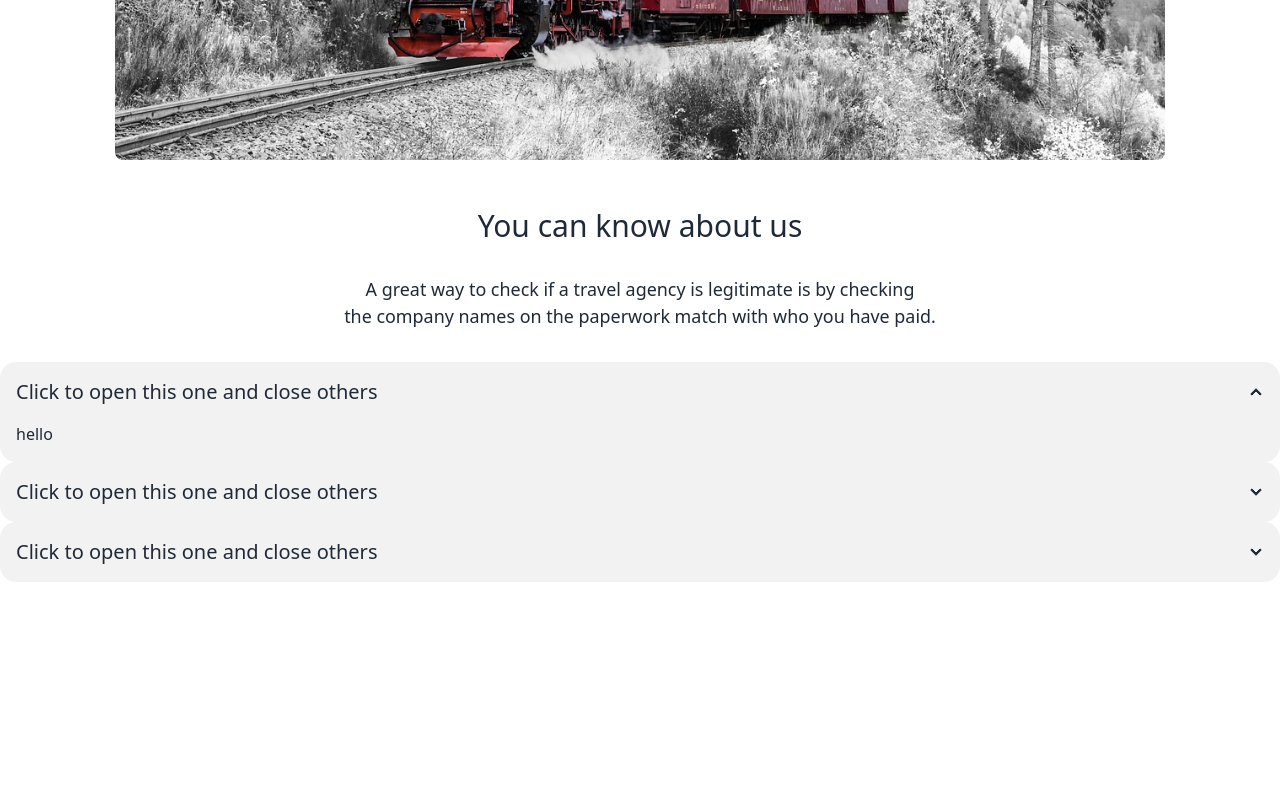
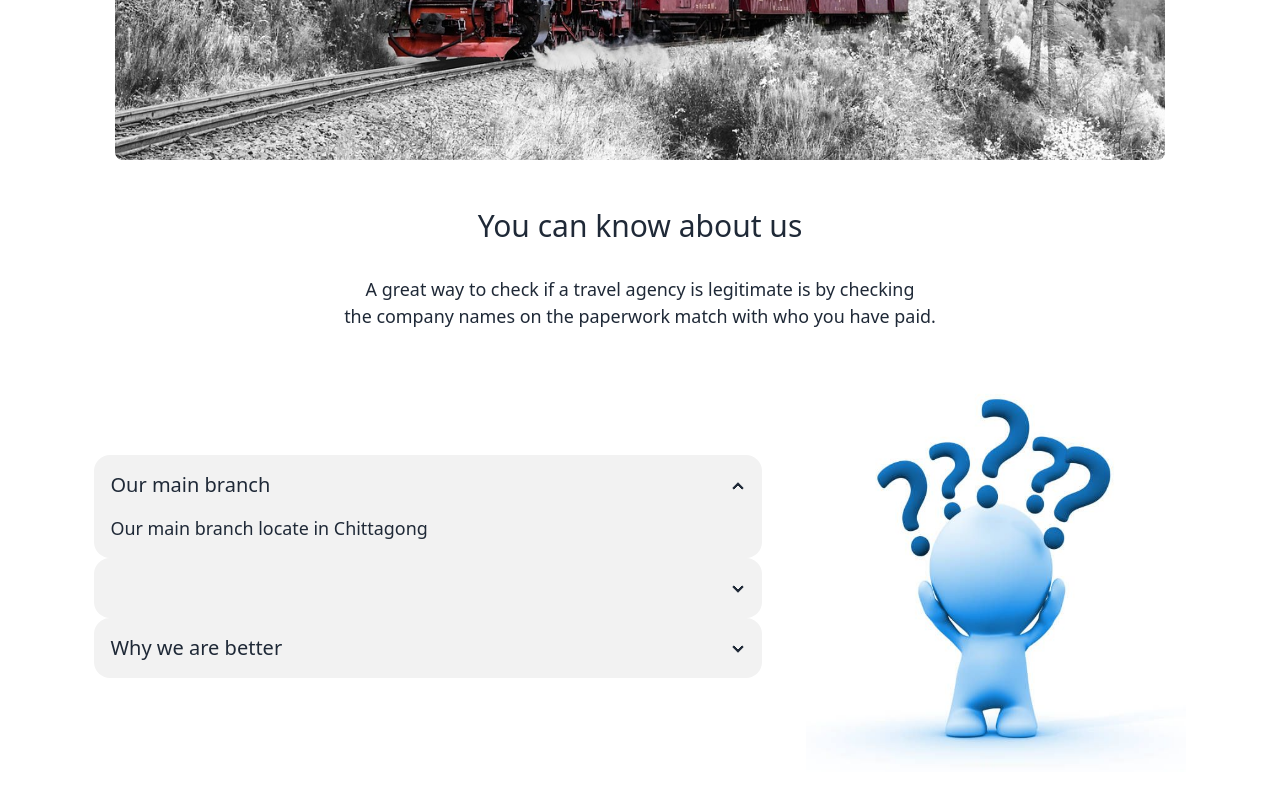
Before and after one commit to robs360/summer-travell, a plain HTML site: page index.html in a window 1280 px wide. Shown: the part 652-1452 px from the top of the page. Before the commit the page ends 1282 px from the top, so only its background shows below. Drawn offline with nearby package versions, Linux system fonts and the light colour scheme.

Commit message:
git done

```diff
--- a/index.html
+++ b/index.html
@@ -60,40 +60,52 @@
 
      </header>
       <main>
-           <section class="my-12">
+           <section class="my-12 w-[92%] mx-auto">
                   <!-- it is FAQ section -->
                       <h1 class="text-3xl text-center font-medium">You can know about us</h1>
                       <p class="text-center text-[1.12rem] my-8">A great way to check if a travel agency is legitimate is by checking  <br>
                          the company names on the paperwork match with who you have paid.</p>
+                  <div class="flex justify-evenly items-center">
+
                     <div>
-
                         <div class="collapse collapse-arrow bg-base-200">
                             <input type="radio" name="my-accordion-2" checked="checked" />
                             <div class="collapse-title text-xl font-medium">
-                        Click to open this one and close others
+                               Our main branch
                             </div>
                             <div class="collapse-content">
-                        <p>hello</p>
+                              <p class="text-[1.12rem]">Our main branch locate in Chittagong</p>
                             </div>
                           </div>
+
+
                           <div class="collapse collapse-arrow bg-base-200">
                             <input type="radio" name="my-accordion-2" />
                             <div class="collapse-title text-xl font-medium">
-                        Click to open this one and close others
+
                             </div>
                             <div class="collapse-content">
-                        <p>hello</p>
+                              <p class="text-[1.12rem]">Our main services are guidance of tourist,vehicles and food service</p>
                             </div>
                           </div>
+
+
                           <div class="collapse collapse-arrow bg-base-200">
                             <input type="radio" name="my-accordion-2" />
                             <div class="collapse-title text-xl font-medium">
-                        Click to open this one and close others
+                              Why we are better
                             </div>
                             <div class="collapse-content">
-                        <p>hello</p>
+                              <p class="text-[1.12rem]">Quality over quality good communication skill and better team combination</p>
                             </div>
                           </div>
+                    </div>
+
+
+                    <div>
+                        <img src="image/ques.jpg" alt="" class="w-[380px] h-[410px]">
+                    </div>
+
                   </div>
            </section>
       </main>
```
Also changed, not shown: image/ques.jpg (added). Lines whose indentation alone changed are shown as unchanged.
